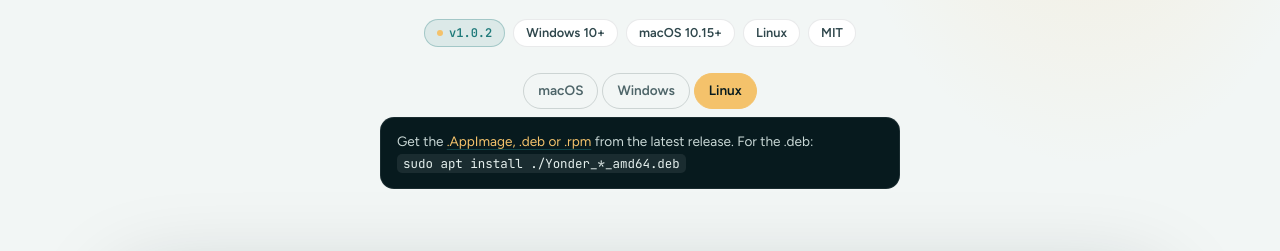
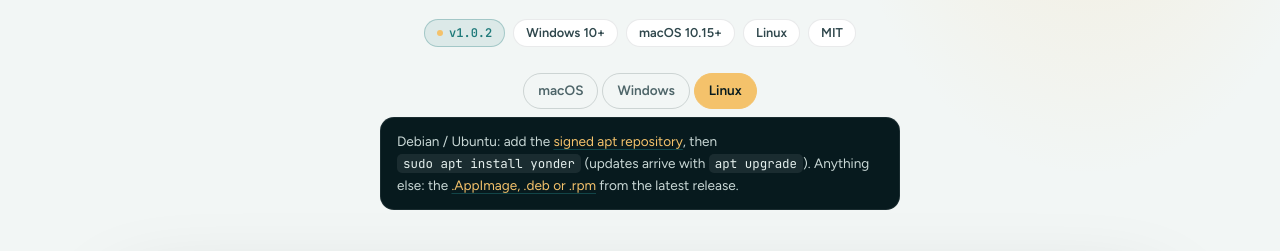
Before and after one commit to RMoura98/yonder, a plain HTML site: page website/index.html in a window 1280 px wide. Shown: the part 690-941 px from the top of the page. Drawn offline with nearby package versions, Linux system fonts and the light colour scheme.

Commit message:
docs: install on Debian and Ubuntu with apt
The signed APT repository at rmoura98.github.io/yonder/apt is live and refreshes on every release.

```diff
--- a/website/index.html
+++ b/website/index.html
@@ -97,7 +97,7 @@
             <p>With <a href="https://scoop.sh">Scoop</a>: <code>scoop bucket add yonder https://github.com/RMoura98/scoop-bucket</code> then <code>scoop install yonder/yonder</code>. Or get <a href="https://github.com/RMoura98/yonder/releases/latest">the .exe installer</a> from the latest release; if SmartScreen asks, choose <em>More info → Run anyway</em>.</p>
           </div>
           <div class="snippet links" role="tabpanel" id="panel-linux" aria-labelledby="tab-linux" hidden>
-            <p>Get the <a href="https://github.com/RMoura98/yonder/releases/latest">.AppImage, .deb or .rpm</a> from the latest release. For the .deb: <code>sudo apt install ./Yonder_*_amd64.deb</code></p>
+            <p>Debian / Ubuntu: add the <a href="docs.html#installation">signed apt repository</a>, then <code>sudo apt install yonder</code> (updates arrive with <code>apt upgrade</code>). Anything else: the <a href="https://github.com/RMoura98/yonder/releases/latest">.AppImage, .deb or .rpm</a> from the latest release.</p>
           </div>
         </div>
 
```
Also changed, not shown: README.md.
